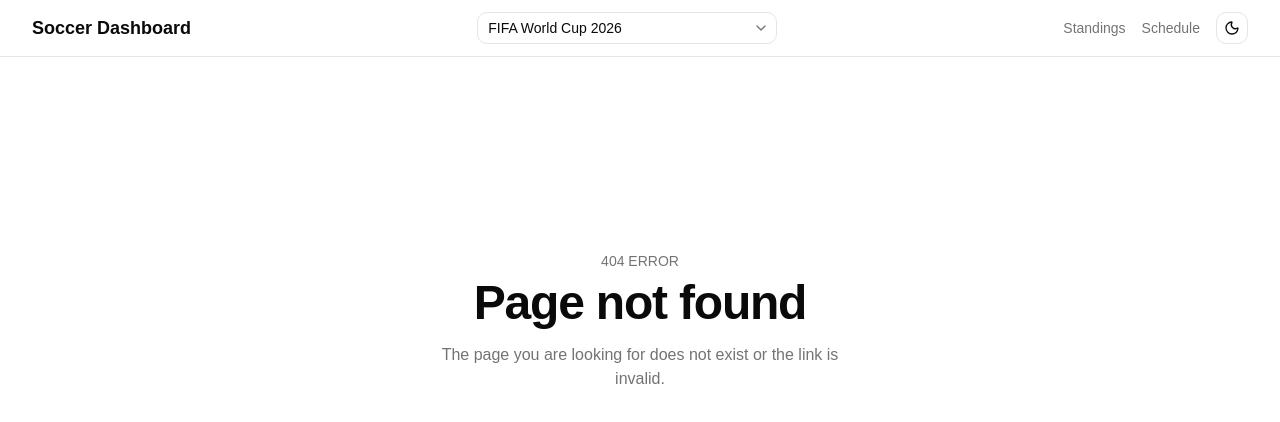
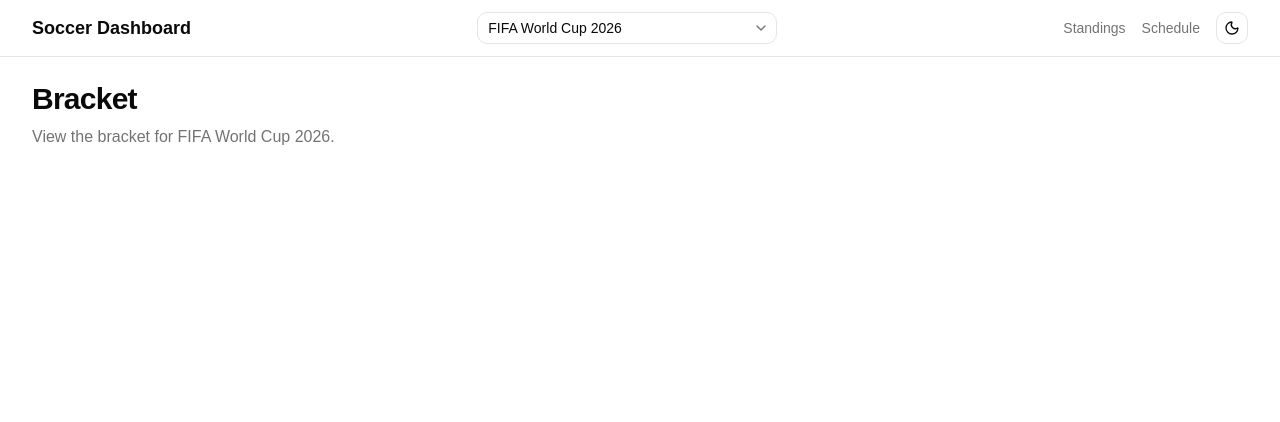
Before and after one commit to daniyal-h/soccer-tournament-dashboard, a React (Vite) app in the folder frontend/: page /bracket in a window 1280 px wide. Before the commit this address had no page. Shown: the top 422 px of the page. Built offline with nearby package versions, Linux system fonts and the light colour scheme.

Commit message:
chore: implement Bracket and Teams placeholder pages

```diff
--- a/frontend/src/App.tsx
+++ b/frontend/src/App.tsx
@@ -7,6 +7,8 @@ import Schedule from '@/pages/Schedule';
 import Standings from '@/pages/Standings';
 import NotFound from '@/pages/NotFound';
 import TeamProfile from '@/pages/TeamProfile';
+import Bracket from '@/pages/Bracket';
+import Teams from '@/pages/Teams';
 
 function App() {
   return (
@@ -14,7 +16,9 @@ function App() {
       <Route element={<AppLayout />}>
         {/* <Route path="/" element={<Home />} /> */}
         <Route path="/" element={<Standings />} />
+        <Route path="/bracket" element={<Bracket />} />
         <Route path="/schedule" element={<Schedule />} />
+        <Route path='/teams' element={<Teams />} />
         <Route path="/teams/:teamId" element={<TeamProfile />} />
         <Route path="*" element={<NotFound />} />
       </Route>
--- a/frontend/src/pages/Bracket.tsx
+++ b/frontend/src/pages/Bracket.tsx
@@ -0,0 +1,20 @@
+import { useTournament } from '@/context/TournamentContext';
+import { getTournamentById } from '@/constants/tournaments';
+
+const Bracket = () => {
+  const { selectedTournamentId } = useTournament();
+
+  const selectedTournament = getTournamentById(selectedTournamentId);
+
+  return (
+    <section className="space-y-2">
+      <h1 className="text-3xl font-bold tracking-tight">Bracket</h1>
+
+      <p className="text-muted-foreground">
+        View the bracket for {selectedTournament?.label ?? 'the selected tournament'}.
+      </p>
+    </section>
+  );
+};
+
+export default Bracket;
--- a/frontend/src/pages/Teams.tsx
+++ b/frontend/src/pages/Teams.tsx
@@ -0,0 +1,20 @@
+import { useTournament } from '@/context/TournamentContext';
+import { getTournamentById } from '@/constants/tournaments';
+
+const Teams = () => {
+  const { selectedTournamentId } = useTournament();
+
+  const selectedTournament = getTournamentById(selectedTournamentId);
+
+  return (
+    <section className="space-y-2">
+      <h1 className="text-3xl font-bold tracking-tight">Teams</h1>
+
+      <p className="text-muted-foreground">
+        View the teams in {selectedTournament?.label ?? 'the selected tournament'}.
+      </p>
+    </section>
+  );
+};
+
+export default Teams;
```
